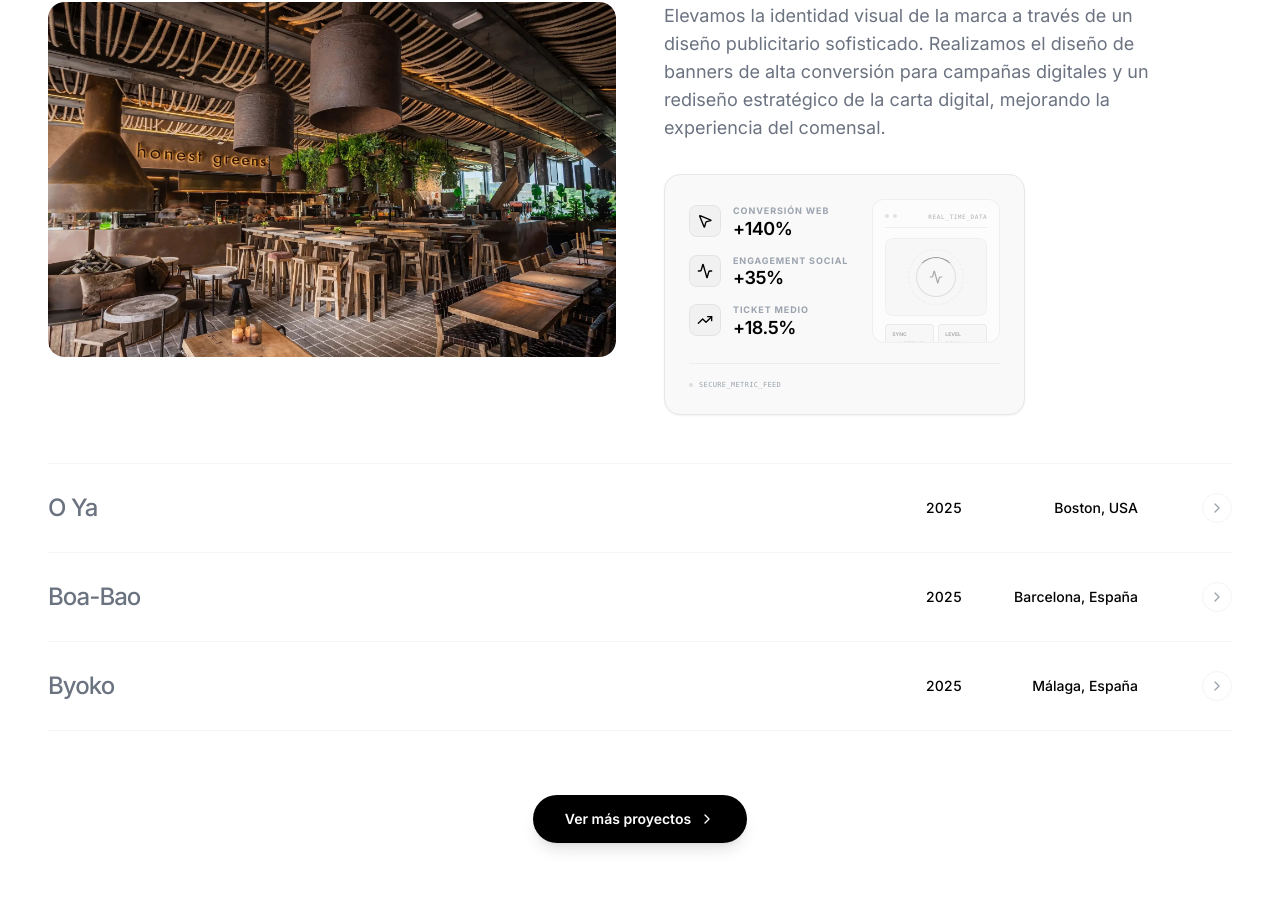
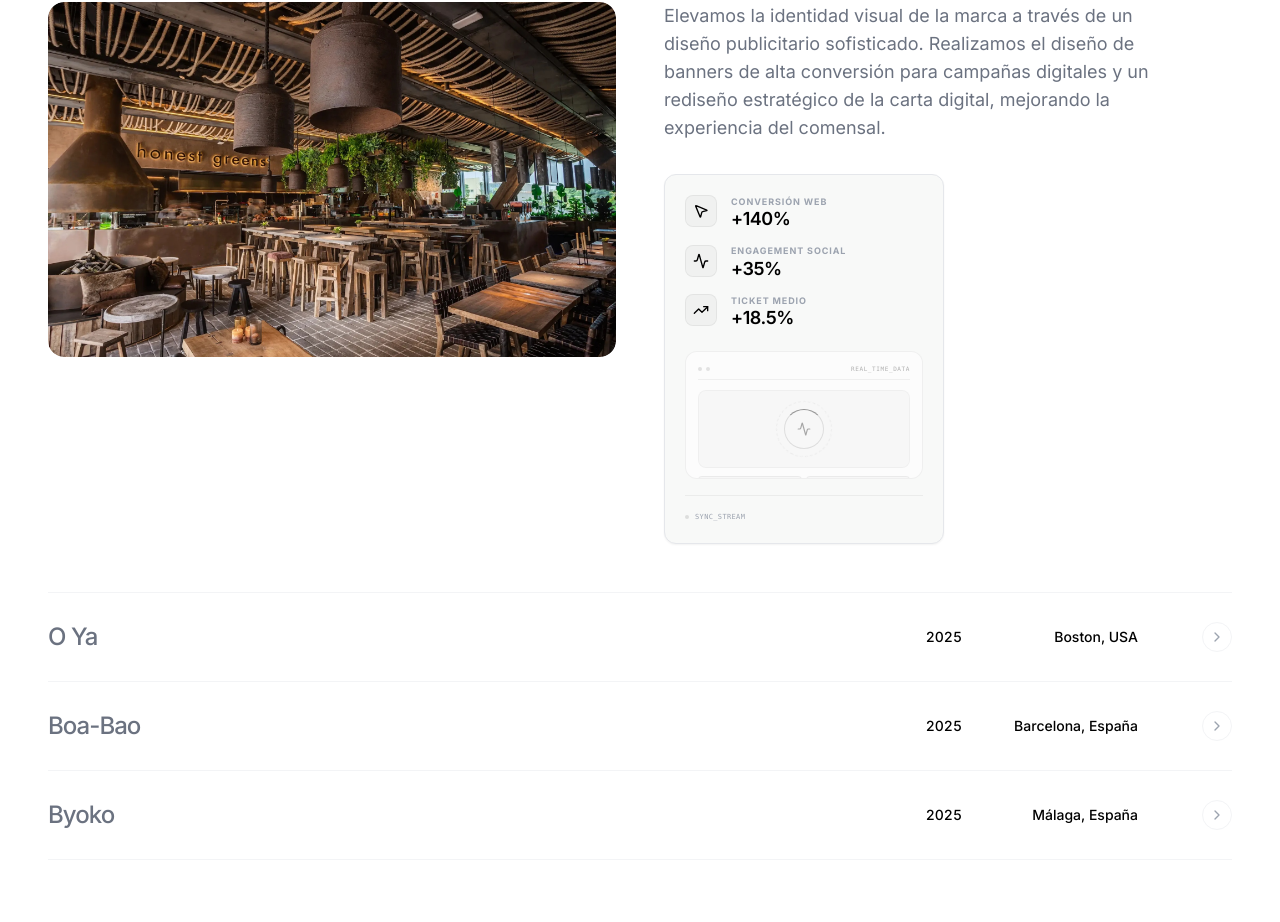
Before and after one commit to motionsmanagement/Motions, a React (Vite) app: page / in a window 1280 px wide. Shown: the part 3713-4635 px from the top of the page. Built offline with nearby package versions, Linux system fonts and the light colour scheme.

Commit message:
style: refine success metrics card dimensions and static icon colors

```diff
--- a/components/SuccessStories.tsx
+++ b/components/SuccessStories.tsx
@@ -301,15 +301,15 @@ const SuccessStories: React.FC = () => {
                                             {item.description}
                                         </p>
 
-                                        {/* Rectangular Technical Metric Card - Light Version */}
-                                        <div className="group relative bg-[#f8f9f8] rounded-2xl p-6 md:p-6 border border-gray-200 shadow-sm overflow-hidden transition-all duration-500 hover:border-black/10 max-w-sm w-full lg:w-auto min-w-[320px]">
-                                            <div className="relative z-10 flex flex-row gap-6 items-center justify-between">
+                                        {/* Rectangular Technical Metric Card - Light Version - Narrower */}
+                                        <div className="group relative bg-[#f8f9f8] rounded-xl p-5 md:p-5 border border-gray-200 shadow-sm overflow-hidden transition-all duration-500 hover:border-black/10 max-w-[280px] w-full">
+                                            <div className="relative z-10 flex flex-col gap-6 items-center">
                                                 {/* Metric List */}
-                                                <div className="flex-1 space-y-4">
+                                                <div className="flex-1 space-y-4 w-full">
                                                     {item.metrics.map((metric, idx) => (
-                                                        <div key={idx} className="flex items-center gap-3 group/metric">
-                                                            <div className="w-8 h-8 rounded-lg bg-black/[0.03] border border-black/5 flex items-center justify-center transition-all duration-500 group-hover/metric:bg-black group-hover/metric:text-white">
-                                                                <metric.icon className="w-4 h-4 text-black group-hover/metric:text-white" />
+                                                        <div key={idx} className="flex items-center gap-3.5 group/metric">
+                                                            <div className="w-8 h-8 rounded-lg bg-black/[0.03] border border-black/5 flex items-center justify-center transition-all duration-500">
+                                                                <metric.icon className="w-4 h-4 text-black" />
                                                             </div>
                                                             <div className="flex flex-col">
                                                                 <span className="text-[9px] font-bold text-gray-400 uppercase tracking-widest mb-0.5">{metric.label}</span>
@@ -320,16 +320,16 @@ const SuccessStories: React.FC = () => {
                                                 </div>
 
                                                 {/* Smaller Technical graphic */}
-                                                <div className="w-32 h-36 shrink-0">
+                                                <div className="w-full h-32 shrink-0">
                                                     <CaseGraphic type={item.graphicType} />
                                                 </div>
                                             </div>
 
                                             {/* Subtitle bottom info */}
-                                            <div className="mt-5 pt-4 border-t border-black/5 flex items-center justify-between">
+                                            <div className="mt-4 pt-4 border-t border-black/5 flex items-center justify-between">
                                                 <div className="flex items-center gap-1.5">
                                                     <div className="w-1 h-1 rounded-full bg-black/20 animate-pulse"></div>
-                                                    <span className="text-[7px] font-mono text-gray-400 uppercase tracking-wider">SECURE_METRIC_FEED</span>
+                                                    <span className="text-[7px] font-mono text-gray-400 uppercase tracking-wider">SYNC_STREAM</span>
                                                 </div>
                                             </div>
 
```
